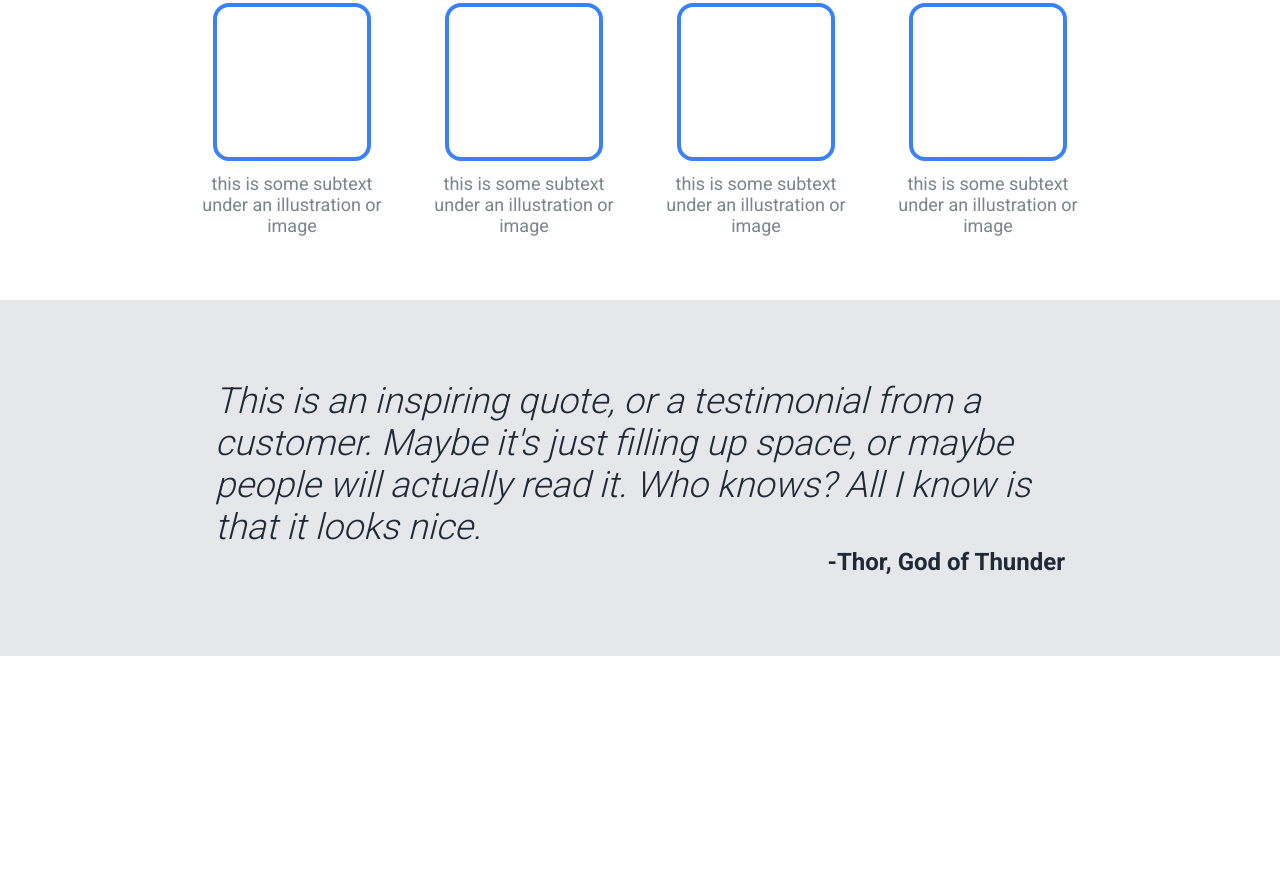
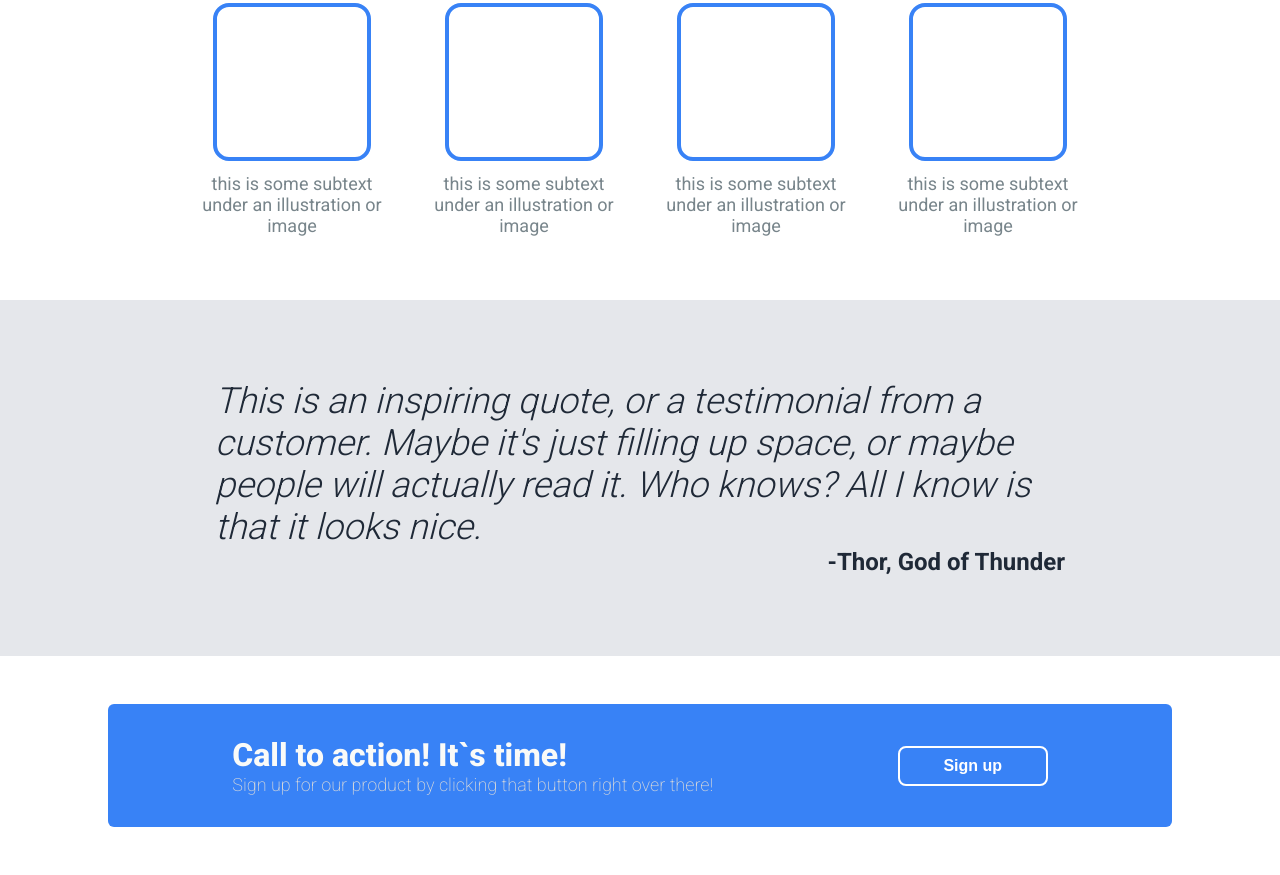
Before and after one commit to al1zhkaaa/theodinproject_landing, a plain HTML site: page index.html in a window 1280 px wide. Shown: the part 511-1386 px from the top of the page. Before the commit the page ends 1167 px from the top, so only its background shows below. Drawn offline with Linux system fonts and the light colour scheme.

Commit message:
Section 4

```diff
--- a/index.html
+++ b/index.html
@@ -6,7 +6,7 @@
     <meta name="viewport" content="width=device-width, initial-scale=1.0">
     <title>My first landing</title>
     <link rel="stylesheet" href="style.css">
-    <link rel="stylesheet" href="https://fonts.googleapis.com/css2?family=Roboto:wght@300;400;700;800&display=swap">
+    <link rel="stylesheet" href="https://fonts.googleapis.com/css2?family=Roboto:wght@200;300;400;700;800&display=swap">
 </head>
 
 <body>
@@ -57,8 +57,20 @@
     </div>
     <div class="section3">
         <div class="quote">
-            <p class="quote-text">This is an inspiring quote, or a testimonial from a customer.  Maybe it's just filling up space, or maybe people will actually read it. Who knows?  All I know is that it looks nice.</p>
+            <p class="quote-text">This is an inspiring quote, or a testimonial from a customer. Maybe it's just filling
+                up space, or maybe people will actually read it. Who knows? All I know is that it looks nice.</p>
             <p class="quote-author">-Thor, God of Thunder</p>
+        </div>
+    </div>
+    <div class="section4">
+        <div class="sign-up">
+            <div class="sign-up-text">
+                <h1>Call to action! It`s time!</h1>
+                <p>Sign up for our product by clicking that button right over there!</p>
+            </div>
+            <div>
+                <button class="sign-up-button">Sign up</button>
+            </div>
         </div>
     </div>
 
--- a/style.css
+++ b/style.css
@@ -68,9 +68,9 @@ h1 {
 }
 
 p {
-    font-weight: 400;
+    font-weight: 200;
     font-size: 18px;
-    color: lightgrey;
+    color: #D1D5DB;
     margin: 0;
 }
 
@@ -155,3 +155,37 @@ p {
     text-align: end;
 
 }
+.section4 {
+    display: flex;
+
+    justify-content: center;
+}
+.sign-up {
+    max-width:1000px;
+    background-color: #3882F6;
+    display: flex;
+    flex:1;
+    align-items: center;
+    justify-content: space-around;
+    margin:48px;
+    padding:32px;
+    border-radius: 6px;
+}
+.sign-up-text h1 {
+    font-size: 32px;
+    color: #F9FAF8;
+    font-weight: 900;
+}
+
+.sign-up-button{
+    background-color: #3882F6;
+    border-radius: 8px;
+    font-size: 16px;
+    width: 150px;
+    height: 40px;
+    border-color: white;
+    border-style: solid;
+    color: white;
+    font-weight: 700;
+
+}
```
